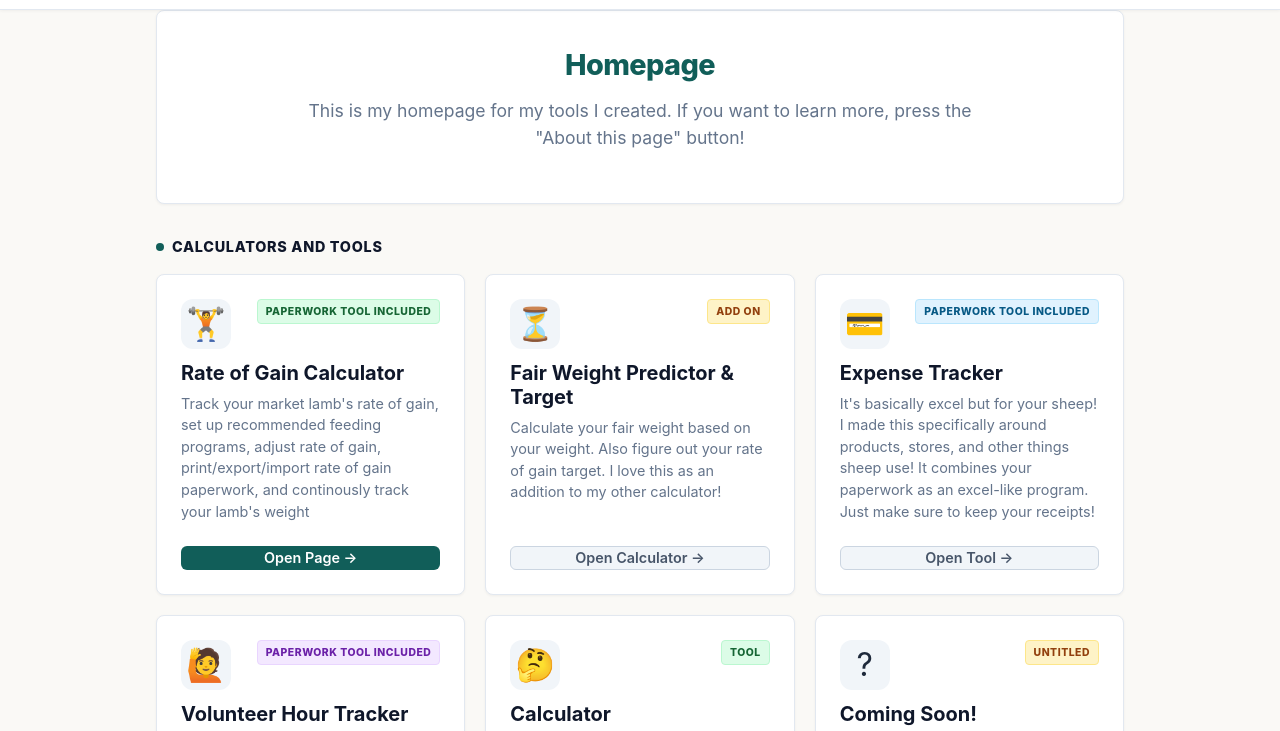
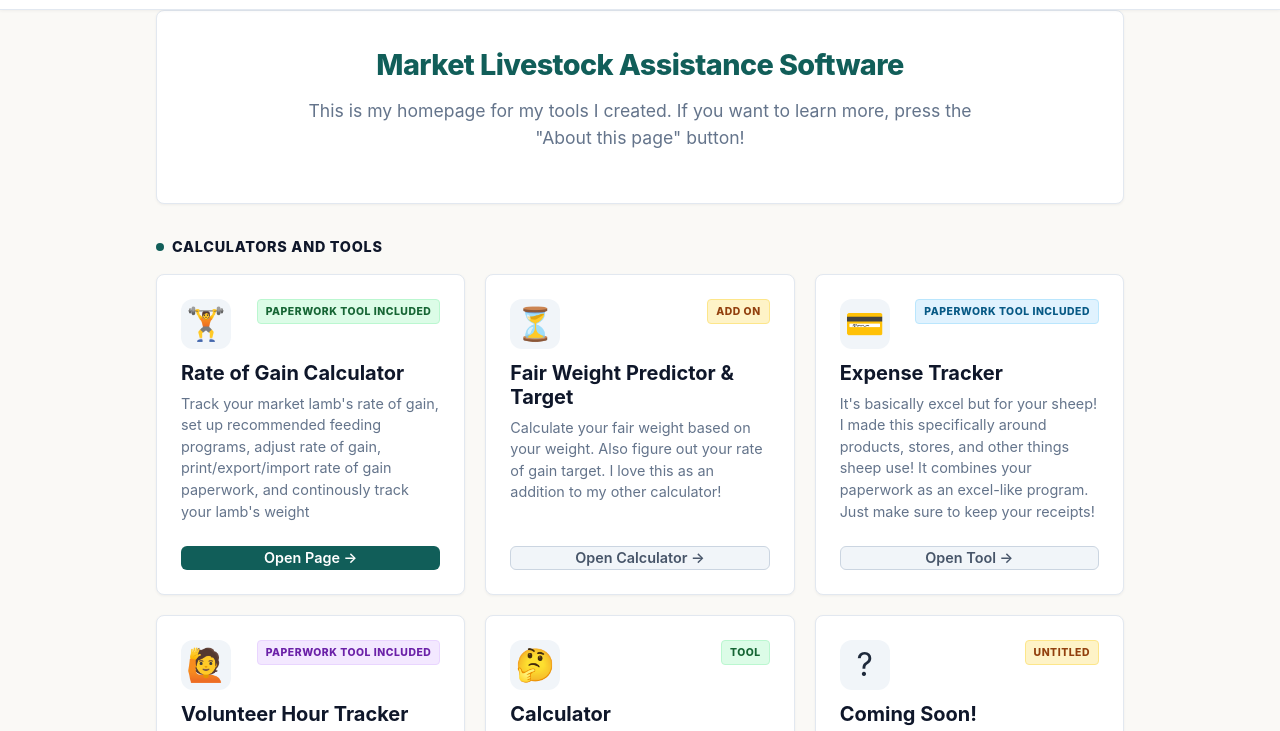
Before and after one commit to CheeseTheRam/homepage, a plain HTML site: page index.html in a window 1280 px wide. Shown: the part 51-782 px from the top of the page. Drawn offline with Linux system fonts and the light colour scheme.

Commit message:
Update index.html

```diff
--- a/index.html
+++ b/index.html
@@ -313,7 +313,7 @@
     <main class="container">
 
         <section class="hero-section">
-            <h2>Homepage</h2>
+            <h2>Market Livestock Assistance Software</h2>
             <p>This is my homepage for my tools I created. If you want to learn more, press the "About this page" button! </p>
         </section>
 
```
